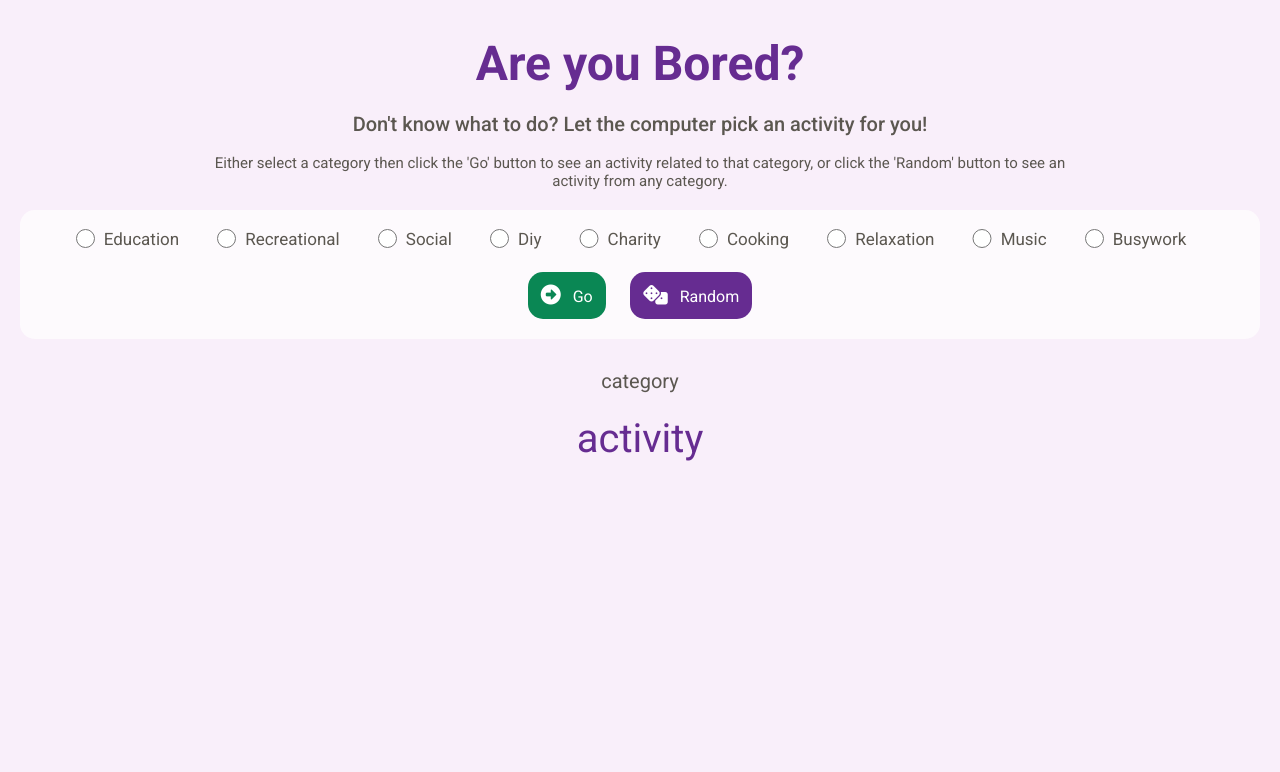
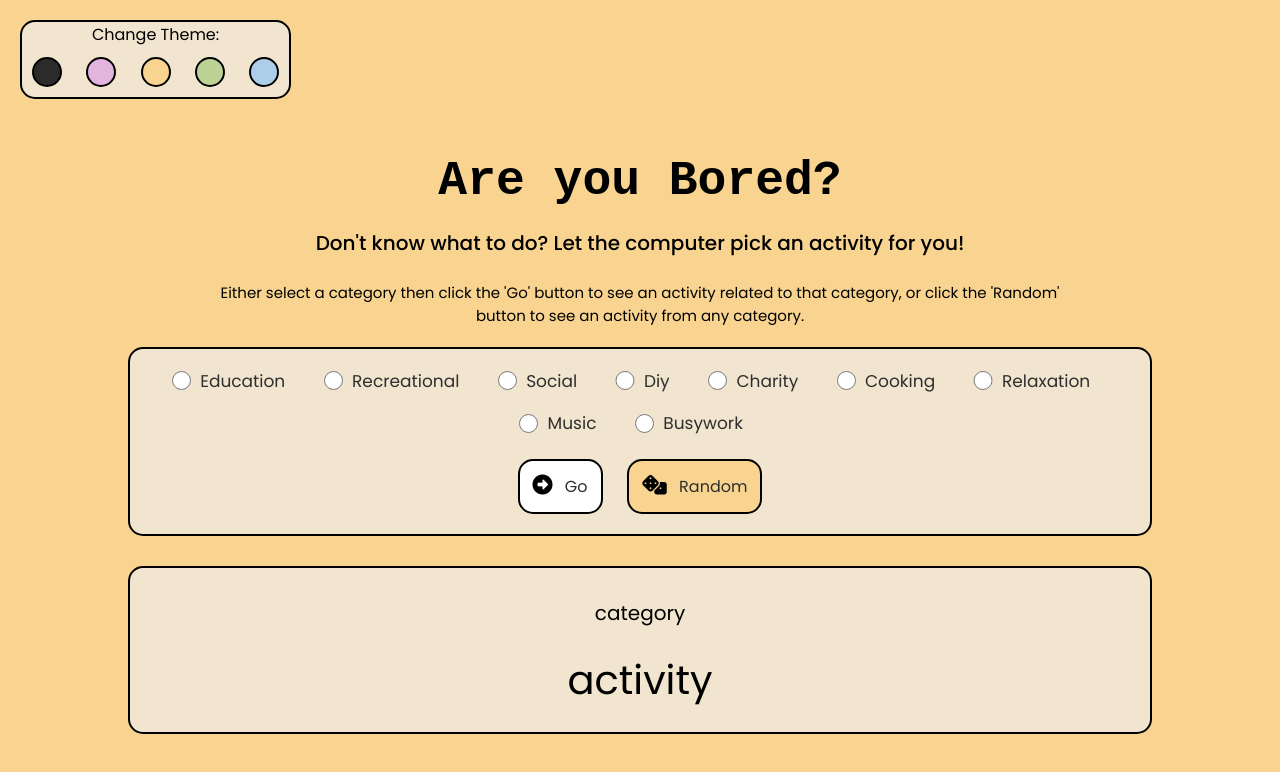
Before and after one commit to Rclarkeweb/are-you-bored, a plain HTML site: page index.html in a window 1280 px wide. Drawn offline with nearby package versions, Linux system fonts and the light colour scheme; a web font is replaced by a local one.

Commit message:
Updated the projects UI and added color theme option

```diff
--- a/index.html
+++ b/index.html
@@ -9,7 +9,7 @@
     <link rel="preconnect" href="https://fonts.googleapis.com">
     <link rel="preconnect" href="https://fonts.gstatic.com" crossorigin>
     <link
-        href="https://fonts.googleapis.com/css2?family=Roboto:ital,wght@0,400;0,500;0,700;0,900;1,400;1,500;1,700;1,900&display=swap"
+        href="https://fonts.googleapis.com/css2?family=Martian+Mono:wght@400;700&family=Poppins:wght@400;500;600;700;800&display=swap"
         rel="stylesheet">
 
 
@@ -22,9 +22,20 @@
 </head>
 <body>
 
+    <div id="change-theme">
+        <p>Change Theme: </p>
+        <div class="theme-buttons">
+            <button id="dark" class="theme dark" name="theme" value="dark"></button>
+            <button id="purple" class="theme purple" name="theme" value="purple"></button>
+            <button id="orange" class="theme orange" name="theme" value="orange"></button>
+            <button id="green" class="theme green" name="theme" value="green"></button>
+            <button id="blue" class="theme blue" name="theme" value="blue"></button>
+        </div>
+    </div>
+
     <div class="container">
 
-        <h1>Are you Bored?</h1>
+        <h1 id="heading">Are you Bored?</h1>
 
         <p id="info"><span id="bold-info">Don't know what to do? Let the computer pick an activity for you!</span>
             <br />
@@ -96,6 +107,9 @@
 
     </div>
 
+    <!-- jQuery CDN -->
+    <script src="https://ajax.googleapis.com/ajax/libs/jquery/3.7.1/jquery.min.js"></script>
+
 
     <!-- Link to JS file -->
     <script src="script.js"></script>
--- a/script.js
+++ b/script.js
@@ -86,6 +86,25 @@ const pick_random_activity = () => {
 };
 
 
+// Change color theme when button is clicked using jQuery
+
+$('.theme').on('click',function(){
+    let chosen_theme = $(this).attr('id');
+    let random_btn_color = $( this ).css("background-color");
+    if (chosen_theme == 'dark') {
+        $('body').attr('id', chosen_theme);
+        $("#heading, #bold-info, #info, .fa-dice, #random").css('color', 'white');
+        $('#activity').css('color', 'black');
+        $('#category').css('color', 'black');
+        $('#random').css('background-color', random_btn_color);
+    } else {
+        $('body').attr('id', chosen_theme);
+        $("#heading, #bold-info, #info, .fa-dice, #random").css('color', 'black');
+        $('#random').css('background-color', random_btn_color);
+    };
+});
+
+
 // Event Listeners on buttons
 
 // Add event listener to random activity button
--- a/style.css
+++ b/style.css
@@ -1,51 +1,67 @@
 /* containers */
 
 * {
-    font-family: 'Roboto', sans-serif;
+    font-family: 'Poppins', sans-serif;
     margin: 0;
     padding: 0;
     box-sizing: border-box;
+    color: #000;
 }
 
 body {
-    background-color: #f9effa;
-    accent-color: #0a8754;
+    background-color: #f8d490;
+    accent-color: #000;
 }
 
 .container {
     position: relative;
     margin-top: 35px;
+    margin-bottom: 50px;
     text-align: center;
 }
 
 .display_categories {
-    margin-left: 20px;
-    margin-right: 20px;
+    margin: auto;
     padding: 10px;
     text-align: center;
-    background-color: #ffffffbb;
     border-radius: 15px;
+    width: 80%;
+    background-color: #eeeeeeb0;
+    border-radius: 15px;
+    border: 2px solid #000;
 }
 
 #display_activity {
     margin: auto;
+    margin-top: 30px;
     width: 80%;
-    height: 300px;
+    height: auto;
+    /* height: 325px; */
+    background-color: #eeeeeeb0;
+    border-radius: 15px;
+    border: 2px solid #000;
 }
 
+#change-theme {
+    background-color: #eeeeeeb0;
+    border-radius: 15px;
+    border: 2px solid #000;
+    display: inline-block;
+    margin: 20px;
+}
 
 
 /* font and text */
 
 p {
-    color: #5b5750;
+    color: #000;
     text-align: center;
 }
 
-h1 {
+#heading {
     font-size: 3em;
-    color: #662C91;
     text-align: center;
+    font-family: 'Martian Mono', monospace;
 }
 
 #info {
@@ -53,6 +69,7 @@ h1 {
     padding: 20px;
     margin: 0 auto;
     font-size: 15px;
+    color: #000;
 }
 
 #bold-info {
@@ -68,7 +85,7 @@ h1 {
 #activity {
     margin-top: 22px;
     font-size: 40px;
-    color: #662C91 !important;
+    margin-bottom: 22px;
 }
 
 #error-msg {
@@ -85,21 +102,21 @@ h1 {
 }
 
 button {
-    border: none;
+    border: 2px solid #000;
     border-radius: 15px;
     padding: 13px;
-    color: #fff;
+    color: #2e2e2d;
     margin: 10px;
     font-size: 16px;
     cursor: pointer;
 }
 
 #random {
-    background-color: #662C91;
+    background-color: #f8d490;
 }
 
 #chosen_category {
-    background-color: #0a8754;
+    background-color: #fff;
 }
 
 .fa-solid {
@@ -119,10 +136,32 @@ label {
     margin-right: 18px;
     font-size: 17px;
     vertical-align: middle;
-    color: #5b5750;
+    color: #2e2e2d;
 }
 
 .radio_buttons {
     display: inline-block;
     margin: 8px;
 }
+
+/* Theme Buttons */
+
+#dark {
+    background-color: #2b2b2b;
+}
+
+#purple {
+    background-color: #e2b4de;
+}
+
+#orange {
+    background-color: #f8d490;
+}
+
+#blue {
+    background-color: #adcee9;
+}
+
+#green {
+    background-color: #bdd396;
+}
```
Also changed, not shown: 1 other file.
